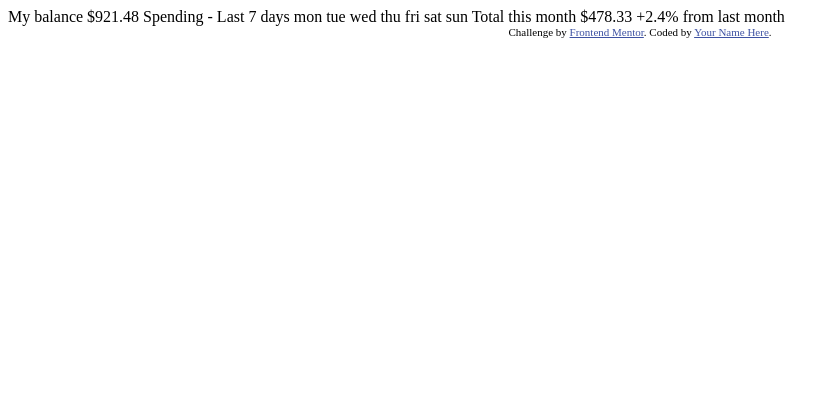
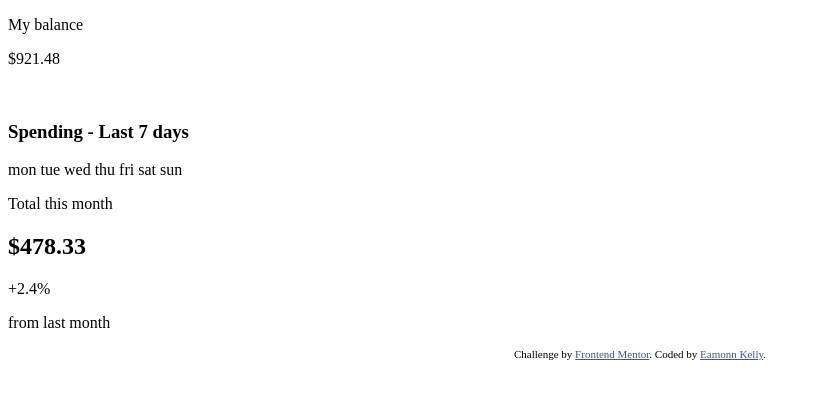
Before and after one commit to ekelly55/expense-chart, a plain HTML site: page index.html in a window 1280 px wide. Shown: the whole page, without its empty margins (0-840 px from the left). Drawn offline with Linux system fonts and the light colour scheme.

Commit message:
containers made and filled

```diff
--- a/index.html
+++ b/index.html
@@ -1,8 +1,10 @@
 <!DOCTYPE html>
 <html lang="en">
+
 <head>
   <meta charset="UTF-8">
-  <meta name="viewport" content="width=device-width, initial-scale=1.0"> <!-- displays site properly based on user's device -->
+  <meta name="viewport" content="width=device-width, initial-scale=1.0">
+  <!-- displays site properly based on user's device -->
 
   <link rel="icon" type="image/png" sizes="32x32" href="./images/favicon-32x32.png">
 
@@ -10,16 +12,33 @@
 
   <!-- Feel free to remove these styles or customise in your own stylesheet 👍 -->
   <style>
-    .attribution { font-size: 11px; text-align: center; }
-    .attribution a { color: hsl(228, 45%, 44%); }
+    .attribution {
+      font-size: 11px;
+      text-align: center;
+    }
+
+    .attribution a {
+      color: hsl(228, 45%, 44%);
+    }
   </style>
 </head>
+
 <body>
+  <div class="balance-box" >
+    <div class="balance-title">
+      <p class="">My balance</p>
+    </div>
+    <div class="balance-amount">
 
-  My balance
-  $921.48
-
-  Spending - Last 7 days
+      <p>$921.48</p>
+    </div>
+      <img/>
+  </div>
+  <div class="chart-box">
+    <div class="chart-title">
+      <h3>Spending - Last 7 days</h3>
+    </div>
+    <div class="chart">
 
   mon
   tue
@@ -28,16 +47,37 @@
   fri
   sat
   sun
+    </div>
+  </div>
+  <div class="total-box">
+    <div class="amount-title">
+      <p>Total this month</p>
+    </div>
+    <div class="total-amount">
+      <h2>  $478.33</h2>
 
-  Total this month
-  $478.33
+    </div>
+    <div class="increase">
+      <p>+2.4%</p>
+      <p>from last month</p>
 
-  +2.4%
-  from last month
+    </div>
+  </div>
+
+
+
+
+
+
+
+
+
+
 
   <div class="attribution">
     Challenge by <a href="https://www.frontendmentor.io?ref=challenge" target="_blank">Frontend Mentor</a>.
-    Coded by <a href="#">Your Name Here</a>.
+    Coded by <a href="https://github.com/ekelly55">Eamonn Kelly</a>.
   </div>
 </body>
+
 </html>
```
